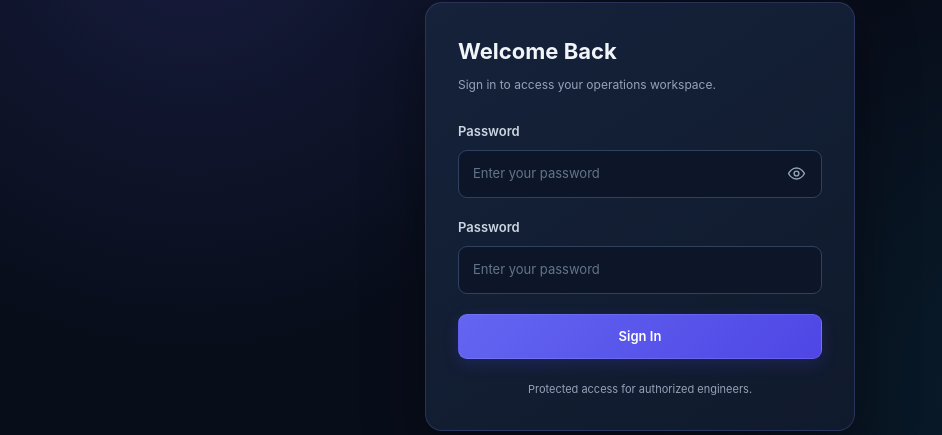
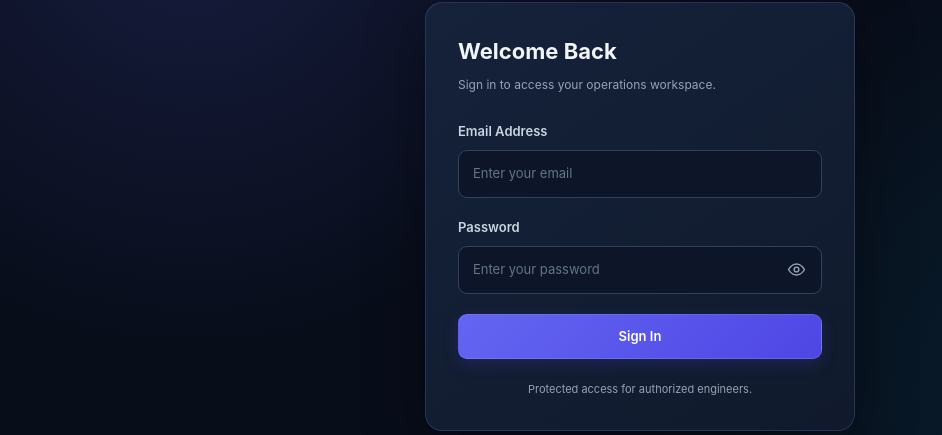
Before and after one commit to Pavan2006-hub/ShiftMindAI_Project, a Flask app: page /login in a window 1280 px wide. Shown: the part 248-683 px from the top of the page, without its empty margins (0-942 px from the left). Run offline with Flask 3, Linux system fonts and the light colour scheme; some libraries are stand-ins or nearby versions.

Commit message:
Update login.html

```diff
--- a/frontend/templates/login.html
+++ b/frontend/templates/login.html
@@ -25,13 +25,27 @@
         <h2>Welcome Back</h2>
         <p class="login-description">Sign in to access your operations workspace.</p>
 
+
 <form id="loginForm">
 
+    <!-- Email field -->
+    <div class="form-group">
+        <label for="email">Email Address</label>
+        <input
+            type="email"
+            id="email"
+            name="email"
+            placeholder="Enter your email"
+            autocomplete="username"
+            required
+        >
+    </div>
+
+    <!-- Password field with eye icon -->
     <div class="form-group">
         <label for="password">Password</label>
 
         <div class="password-input-wrap">
-
             <input
                 type="password"
                 id="password"
@@ -49,48 +63,33 @@
                 aria-label="Show password"
                 aria-pressed="false"
             >
-
                 <svg class="password-eye-show"
                      viewBox="0 0 24 24"
                      aria-hidden="true">
-
                     <path d="M2 12s3.6-7 10-7 10 7 10 7-3.6 7-10 7S2 12 2 12Z"/>
                     <circle cx="12" cy="12" r="3"/>
-
                 </svg>
 
                 <svg class="password-eye-hide"
                      viewBox="0 0 24 24"
                      aria-hidden="true">
-
                     <path d="m3 3 18 18"/>
-                <path d="M10.6 5.2A10.8 10.8 0 0 1 12 5c6.4 0 10 7 10 7s-3.6 7-10 7c-1.5 0-2.8-.4-4-.9"/>
-
+                    <path d="M2 12s3.6-7 10-7 10 7 10 7"/>
                 </svg>
-
             </button>
-
         </div>
-</div>
-
-            <div class="form-group">
-                <label for="password">Password</label>
-                <input
-                    type="password"
-                    id="password"
-                    name="password"
-                    placeholder="Enter your password"
-                    required
-                >
     </div>
 
     <div id="loginError" class="alert alert-error" hidden></div>
 
-            <button type="submit" class="primary-button" id="loginButton">
+    <button type="submit"
+            class="primary-button"
+            id="loginButton">
         Sign In
     </button>
 
 </form>
+
 
         <div class="login-footer">
             Protected access for authorized engineers.
```
Lines whose indentation alone changed are shown as unchanged.
